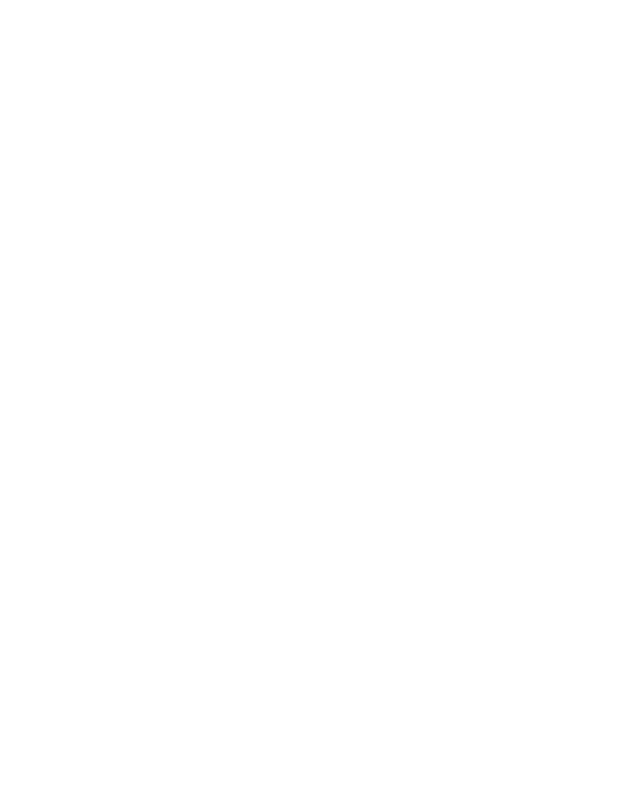
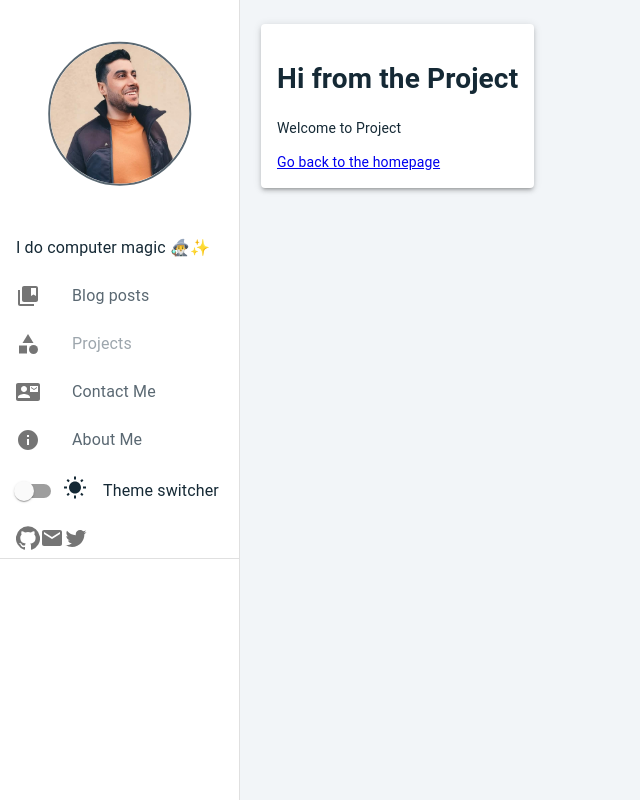
Before and after one commit to Habbex/portfolio, a Gatsby site: page /projects in a window 1280 px wide. Before the commit this address had no page. Shown: the whole page, without its empty margins (0-640 px from the left). Built offline with nearby package versions, Linux system fonts and the light colour scheme; Gatsby itself is replaced by a stand-in of ours.

Commit message:
Added icons and improved the header

```diff
--- a/gatsby-config.js
+++ b/gatsby-config.js
@@ -23,12 +23,6 @@ module.exports = {
       options: {
         name: `src`,
         path: `${__dirname}/src/`,
-      },
-      resolve: `gatsby-source-filesystem`,
-      options: {
-        name: `src`,
-        path: `${__dirname}/src/images`,
-        name: `images`,
       },
     },
     `gatsby-transformer-sharp`,
--- a/gatsby-node.js
+++ b/gatsby-node.js
@@ -21,7 +21,7 @@ module.exports.onCreateNode = ({ node, actions }) => {
 }
 
 module.exports.createPages = async ({ graphql, actions }) => {
-    const { createPage } = actions
+    const { createPage, createRedirect } = actions
     const blogTemplate = path.resolve("./src/templates/blog.js")
     const blogListTemplate = path.resolve("./src/templates/blogs.js")
     const respone = await graphql(`
@@ -51,6 +51,12 @@ module.exports.createPages = async ({ graphql, actions }) => {
       component: blogListTemplate
     });
 
+    createRedirect({
+      fromPath: '/',
+      toPath: '/blogs',
+      isPermanent: true,
+      redirectInBrowser: true,
+    })
 
     respone.data.allMarkdownRemark.edges.forEach((edge) => {
         createPage({
--- a/src/components/header.js
+++ b/src/components/header.js
@@ -1,5 +1,5 @@
 import React from 'react';
-import {Link, useStaticQuery, graphql} from "gatsby"
+import { Link, useStaticQuery, graphql } from "gatsby"
 import Img from "gatsby-image"
 import { makeStyles } from '@material-ui/core/styles';
 import AppBar from '@material-ui/core/AppBar';
@@ -8,14 +8,22 @@ import Tabs from '@material-ui/core/Tabs';
 import Tab from '@material-ui/core/Tab';
 import Typography from '@material-ui/core/Typography';
 import Drawer from '@material-ui/core/Drawer';
+import Divider from '@material-ui/core/Divider';
 import IconButton from '@material-ui/core/IconButton';
 import List from '@material-ui/core/List';
 import ThemeSwitcher from "../components/themeSwitcher";
 import GitHubIcon from '@material-ui/icons/GitHub';
+import TwitterIcon from '@material-ui/icons/Twitter';
 import ListItem from '@material-ui/core/ListItem';
 import ListItemIcon from '@material-ui/core/ListItemIcon';
 import ListItemText from '@material-ui/core/ListItemText';
 import MailIcon from '@material-ui/icons/Mail';
+import ContactMailIcon from '@material-ui/icons/ContactMail';
+import InfoIcon from '@material-ui/icons/Info';
+import CategoryIcon from '@material-ui/icons/Category';
+import CollectionsBookmarkIcon from '@material-ui/icons/CollectionsBookmark';
+
+const drawerWidth= 240;
 
 const useStyles = makeStyles((theme) => ({
   root: {
@@ -27,6 +35,7 @@ const useStyles = makeStyles((theme) => ({
   title: {
     flexGrow: 1,
     textDecoration: 'none',
+    textAlign: 'center',
     padding: theme.spacing(1)
   },
   appBar: {
@@ -41,21 +50,37 @@ const useStyles = makeStyles((theme) => ({
     textDecoration: 'none',
     color: theme.palette.text.secondary,
   },
-  activeLink:{
+  activeLink: {
     color: theme.palette.text.disabled,
     textAlign: 'center',
     textDecoration: 'none',
   },
-  imageAvatar:{
-    margin: theme.spacing(1),
-    width: "6.25em",
+  imageAvatar: {
+    margin: theme.spacing(2),
     boxSizing: "inherit",
     textAlign: "center",
-    border: "2px solid theme.palette.text.secondary",
     display: "inline-block",
     position: "relative",
+    width: "10.25em",
+    border: `2px solid ${theme.palette.text.secondary}`,
     borderRadius: "100%",
-  }
+  },
+  imageAvatarHorizontallyCenter: {
+    position: 'absolute',
+    left: '50%',
+    top: '50%',
+    transform: 'translate(-50%, -50%)'
+  },
+    drawer: {
+       width: drawerWidth,
+        flexShrink: 0,
+    },
+     drawerPaper: {
+       width: drawerWidth,
+     },
+     drawerContainer: {
+       paddingTop: "100px"
+     },
 }));
 
 
@@ -74,21 +99,12 @@ const Header = () => {
   const classes = useStyles();
   return (
     <div className={classes.root}>
-      <AppBar position="fixed" className={classes.appBar}>
+      {/* <AppBar position="fixed" className={classes.appBar}>
         <Toolbar>
-        <Link to="/">
-          <Img
-            className={classes.imageAvatar}
-            fluid={data.profileImg.childImageSharp.fluid}
-          />
-        </Link>
-          <IconButton edge="start" className={classes.menuButton} color="inherit" aria-label="menu">
-            <GitHubIcon />
-          </IconButton>
           <Typography variant="h6" className={classes.title}>
             Ehab Okal Portfolio
           </Typography>
-          <ThemeSwitcher/>
+          <ThemeSwitcher />
         </Toolbar>
         <Tabs
           indicatorColor="primary"
@@ -99,37 +115,70 @@ const Header = () => {
             <Tab label={<div className={classes.title}>
               <MailIcon style={{ verticalAlign: 'middle' }} /> Blogs</div>} />
           </Link>
-            <Link activeClassName={classes.activeLink}  to="/about-me" className={classes.link}>
+          <Link activeClassName={classes.activeLink} to="/about-me" className={classes.link}>
             <Tab label={<div className={classes.title}>
               <MailIcon style={{ verticalAlign: 'middle' }} /> About Me</div>} />
           </Link>
-            <Link activeClassName={classes.activeLink}  to="/contact-me" className={classes.link}>
+          <Link activeClassName={classes.activeLink} to="/contact-me" className={classes.link}>
             <Tab label={<div className={classes.title}>
               <MailIcon style={{ verticalAlign: 'middle' }} /> Contact Me</div>} />
           </Link>
         </Tabs>
       </AppBar>
-      {/* <Drawer className={classes.drawer} variant="permanent" classes={{paper:classes.drawerPaper}}>
-          <Toolbar/>
+       <Toolbar />*/}
+      <Drawer className={classes.drawer} anchor="left" variant="permanent" classes={{ paper: classes.drawerPaper }}>
         <div className={classes.drawerContainer}>
           <List>
-              <Link to="/contact-me">
+            <Link to="/blogs">
+              <ListItem>
+                <div className={classes.imageAvatarHorizontallyCenter}>
+                    <Img
+                      className={classes.imageAvatar}
+                      fluid={data.profileImg.childImageSharp.fluid}
+                    />
+                </div>
+              </ListItem>
+            </Link>
+            <div className={classes.drawerContainer}>
+            <ListItem>
+              <ListItemText primary="I do computer magic 🧙‍♂️✨" />
+            </ListItem>
+            <Link activeClassName={classes.activeLink} className={classes.link} to="/blogs">
               <ListItem button >
-                <ListItemIcon><MailIcon/> </ListItemIcon>
+                <ListItemIcon><CollectionsBookmarkIcon /> </ListItemIcon>
+                <ListItemText primary="Blog posts" />
+              </ListItem>
+            </Link>
+            <Link activeClassName={classes.activeLink} className={classes.link} to="/projects">
+              <ListItem button >
+                <ListItemIcon><CategoryIcon /> </ListItemIcon>
+                <ListItemText primary="Projects" />
+              </ListItem>
+            </Link>
+            <Link activeClassName={classes.activeLink} className={classes.link} to="/contact-me">
+              <ListItem button >
+                <ListItemIcon><ContactMailIcon /> </ListItemIcon>
                 <ListItemText primary="Contact Me" />
               </ListItem>
             </Link>
-            </List>
-            <List>
-              <Link to="/about-me">
+            <Link activeClassName={classes.activeLink} className={classes.link} to="/about-me">
               <ListItem button >
-                <ListItemIcon><MailIcon/> </ListItemIcon>
+                <ListItemIcon><InfoIcon /> </ListItemIcon>
                 <ListItemText primary="About Me" />
               </ListItem>
             </Link>
+            <ListItem>
+               <ThemeSwitcher/>
+               <ListItemText primary="Theme switcher" />
+              </ListItem>
+              <ListItem>
+              <ListItemIcon><GitHubIcon /> <MailIcon /> <TwitterIcon /></ListItemIcon>
+              </ListItem>
+            </div>
+            <Divider/>
           </List>
         </div>
-      </Drawer> */}
+      </Drawer>
     </div>
   );
 }
--- a/src/components/layout.js
+++ b/src/components/layout.js
@@ -13,8 +13,8 @@ const Layout = ({ children }) => {
     paper: {
       position: "absolute",
       margin: theme.spacing(2),
-      padding: theme.spacing(4),
-      top: "119px"
+      padding: theme.spacing(2),
+      left: "245px"
     },
   }));
   const classes = useStyles();
--- a/src/components/pagination.js
+++ b/src/components/pagination.js
@@ -7,7 +7,6 @@ import ArrowForwardIcon from '@material-ui/icons/ArrowForward';
 import { makeStyles } from '@material-ui/core/styles';
 
 const Pagination = ({ pageContext }) => {
-
     const useStyles = makeStyles((theme) => ({
         title: {
             flexGrow: 1,
--- a/src/pages/index.js
+++ b/src/pages/index.js
@@ -1,13 +1,8 @@
 import React from "react"
-import { Router } from "@reach/router"
 
-const Home = () => { };
 const IndexPage = () => {
   return (
     <>
-        <Router>
-          <Home path="/blogs" />
-        </Router>
     </>
   )
 }
--- /dev/null
+++ b/src/pages/projects.js
@@ -0,0 +1,16 @@
+import React from "react"
+import { Link } from "gatsby"
+
+import Layout from "../components/layout"
+import SEO from "../components/seo"
+
+const AboutMePage = () => (
+  <Layout>
+    <SEO title="Project" />
+    <h1>Hi from the Project</h1>
+    <p>Welcome to Project</p>
+    <Link to="/">Go back to the homepage</Link>
+  </Layout>
+)
+
+export default AboutMePage
```
Lines whose indentation alone changed are shown as unchanged.
